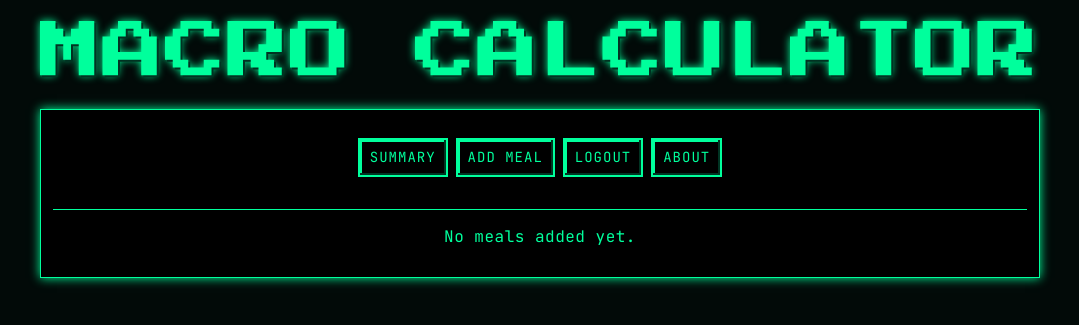
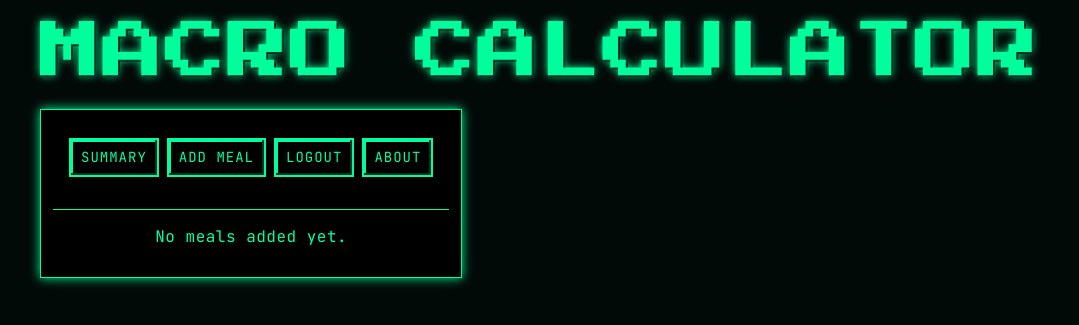
Before and after one commit to LefZeffard/macro-calculator, a Flask app: page / in a window 1280 px wide. Shown: the top 325 px of the page, without its empty margins (100-1179 px from the left). Run offline with Flask 3, Linux system fonts and the light colour scheme; the visitor is signed in with stand-in values (Sample User, id 1); data that the repository does not hold is empty; some libraries are stand-ins or nearby versions.

Commit message:
fix textbox

```diff
--- a/app/templates/base.html
+++ b/app/templates/base.html
@@ -41,8 +41,8 @@ body {
 }
 
 .terminal-box {
-    display: fit-content;
-    width: auto;
+    display: inline-block;
+    width: fit-content;
     border: 1px solid #00ff9c;
     padding: 12px;
     background-color: black;
```
